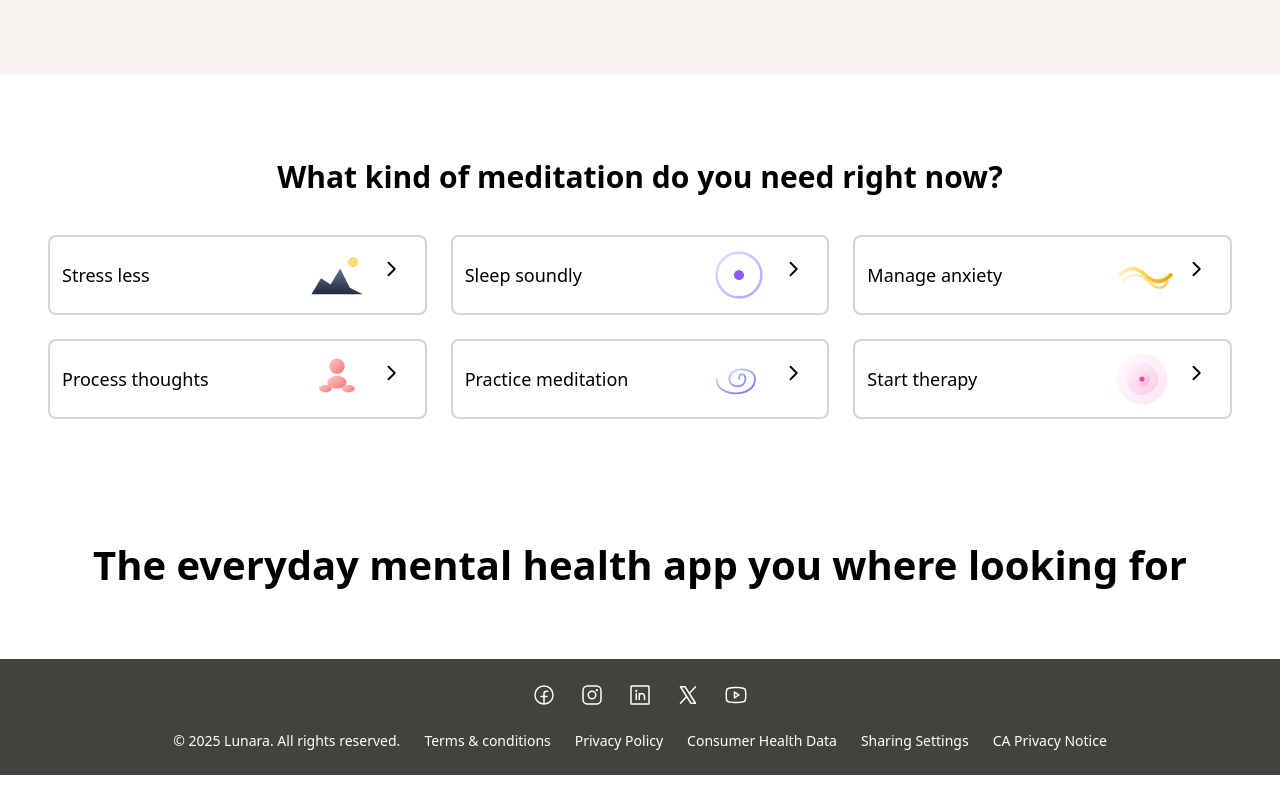
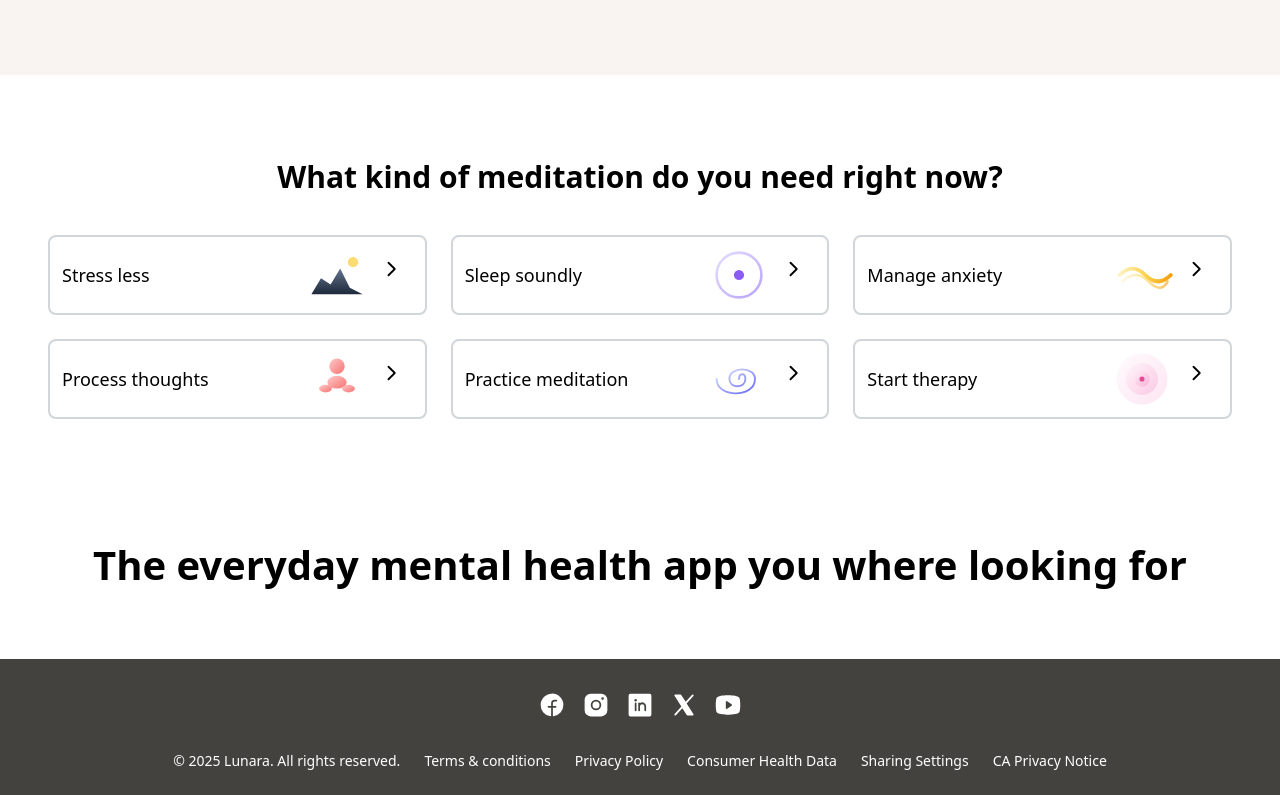
Before and after one commit to Ireneripo/lunara, a React (Vite) app: page / in a window 1280 px wide. Shown: the part 613-1408 px from the top of the page. Built offline with nearby package versions, Linux system fonts and the light colour scheme.

Commit message:
style:💄 improve Fotter icons style

```diff
--- a/src/components/FooterEnd/FooterEnd.jsx
+++ b/src/components/FooterEnd/FooterEnd.jsx
@@ -11,53 +11,58 @@ function FooterEnd() {
   return (
     <div className="bg-[#44423E] px-8 py-6">
       <div className="flex flex-col items-center gap-6">
-        <ul className="flex gap-6">
-          <li>
+        <ul className="flex">
+          <li className="rounded-full m-1.5 p-0.5 bg-[#44423E]">
             <a href="#">
               {
                 <FacebookLogo
-                  size={24}
+                  size={28}
                   color="white"
+                  weight="fill"
                 />
               }
             </a>
           </li>
-          <li>
+          <li className="rounded-full m-1.5 p-0.5 bg-[#44423E]">
             <a href="#">
               {
                 <InstagramLogo
-                  size={24}
+                  size={28}
                   color="white"
+                  weight="fill"
                 />
               }
             </a>
           </li>
-          <li>
+          <li className="rounded-full m-1.5 p-0.5 bg-[#44423E]">
             <a href="#">
               {
                 <LinkedinLogo
-                  size={24}
+                  size={28}
                   color="white"
+                  weight="fill"
                 />
               }
             </a>
           </li>
-          <li>
+          <li className="rounded-full m-1.5 p-0.5 bg-[#44423E]">
             <a href="#">
               {
                 <XLogo
-                  size={24}
+                  size={28}
                   color="white"
+                  weight="fill"
                 />
               }
             </a>
           </li>
-          <li>
+          <li className="rounded-full m-1.5 p-0.5 bg-[#44423E]">
             <a href="#">
               {
                 <YoutubeLogo
-                  size={24}
+                  size={28}
                   color="white"
+                  weight="fill"
                 />
               }
             </a>
```
